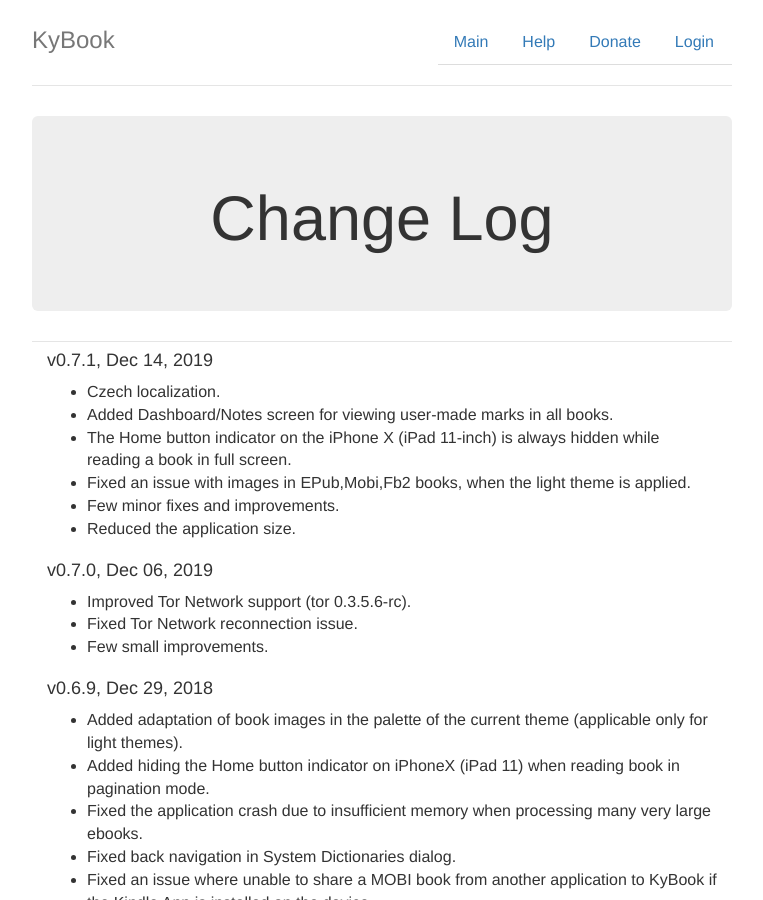
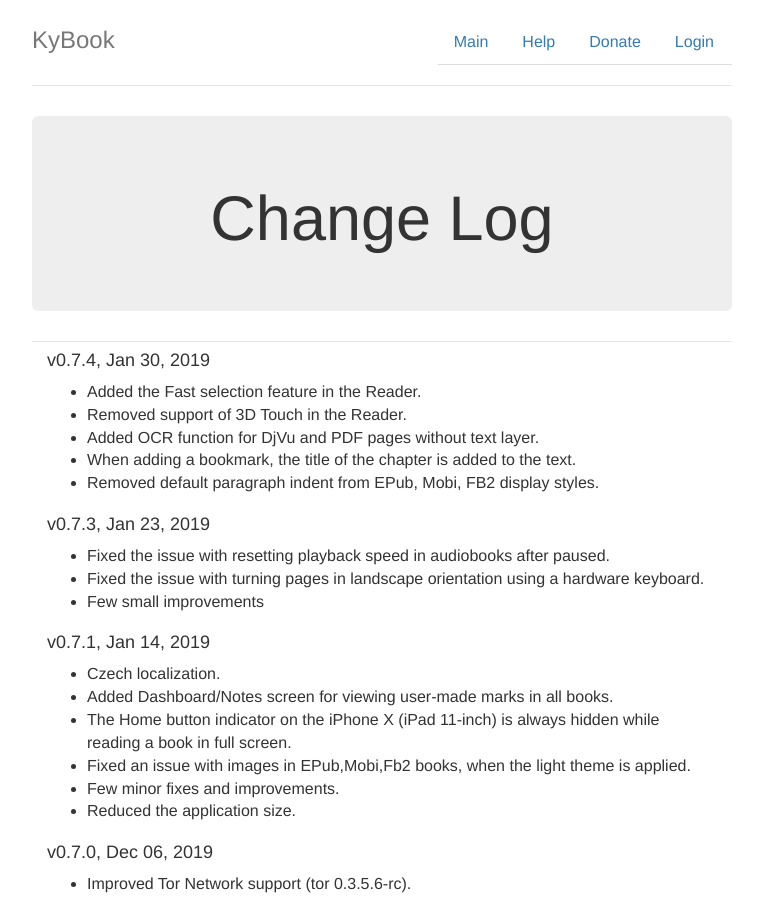
Before and after one commit to kolyvan/kybook-reader.com, a Jekyll site: the page built from changelog.html, in a window 1280 px wide and 900 px high. Shown: the whole window, without its empty margins (258-1021 px from the left). Built offline with Jekyll 4.4.1, drawn with Linux system fonts in a browser that asks for light colours.

Commit message:
update for app release v0.7.4

```diff
--- a/changelog.html
+++ b/changelog.html
@@ -8,7 +8,27 @@
 </div>
 
 <div class="col-lg-12">
-  <h4>v0.7.1, Dec 14, 2019</h4>
+  <h4>v0.7.4, Jan 30, 2019</h4>
+  <ul>
+    <li>Added the Fast selection feature in the Reader.</li>
+    <li>Removed support of 3D Touch in the Reader.</li>
+    <li>Added OCR function for DjVu and PDF pages without text layer.</li>
+    <li>When adding a bookmark, the title of the chapter is added to the text.</li>
+    <li>Removed default paragraph indent from EPub, Mobi, FB2 display styles.</li>
+  </ul>
+</div>
+
+<div class="col-lg-12">
+  <h4>v0.7.3, Jan 23, 2019</h4>
+  <ul>
+    <li>Fixed the issue with resetting playback speed in audiobooks after paused.</li>
+    <li>Fixed the issue with turning pages in landscape orientation using a hardware keyboard.</li>
+    <li>Few small improvements</li>
+  </ul>
+</div>
+
+<div class="col-lg-12">
+  <h4>v0.7.1, Jan 14, 2019</h4>
   <ul>
     <li>Czech localization.</li>
     <li>Added Dashboard/Notes screen for viewing user-made marks in all books.</li>
--- a/index.html
+++ b/index.html
@@ -21,7 +21,7 @@
 </div>
 
 <div class="alert alert-success" role="alert">
-  <strong>January 14, 2019</strong> KyBook 3 v0.7.1 was released on the  <a href="http://itunes.apple.com/app/id1348198785">App Store</a>.
+  <strong>January 30, 2019</strong> KyBook 3 v0.7.4 was released on the  <a href="http://itunes.apple.com/app/id1348198785">App Store</a>.
   <br />
   <a href="/changelog.html">Change Log</a>
 </div>
--- a/ru/index.html
+++ b/ru/index.html
@@ -21,7 +21,7 @@
 </div>
 
 <div class="alert alert-success" role="alert">
-  <strong>14 Января 2019</strong> KyBook 3 v0.7.1 выпущен в <a href="https://itunes.apple.com/ru/app/kybook-3-ebook-reader/id1348198785?mt=8">App Store</a>.
+  <strong>30 Января 2019</strong> KyBook 3 v0.7.4 выпущен в <a href="https://itunes.apple.com/ru/app/kybook-3-ebook-reader/id1348198785?mt=8">App Store</a>.
   <br />
   <a href="/ru/changelog.html">История изменений</a>
 </div>
```
Also changed, not shown: ru/changelog.html (+20 -0 lines).
